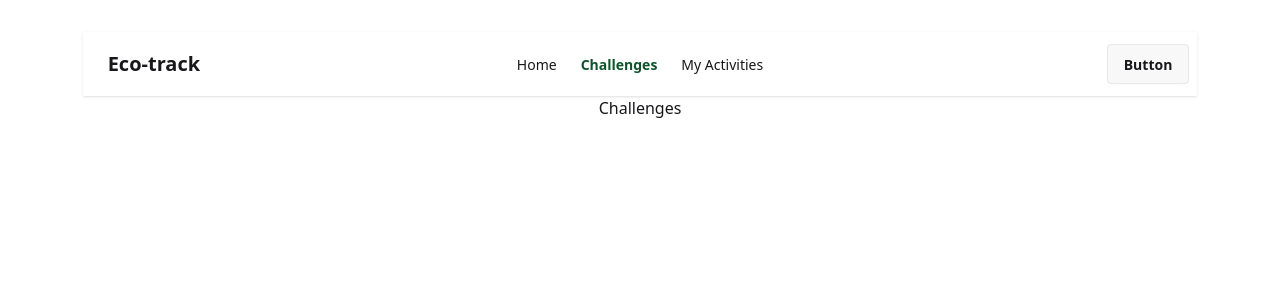
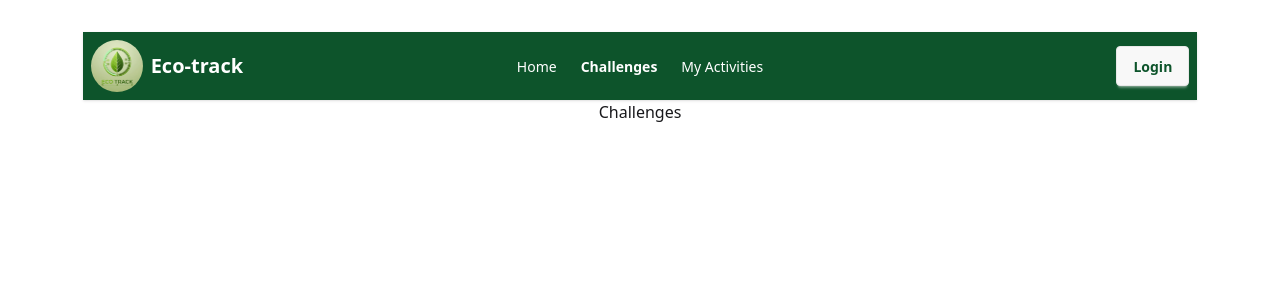
Before and after one commit to fariha-rahman721/my-eco-track, a React (Vite) app: page /challenges in a window 1280 px wide. Shown: the top 300 px of the page. Built offline with nearby package versions, Linux system fonts and the light colour scheme.

Commit message:
added navbar and set route

```diff
--- /dev/null
+++ b/src/Components/Hero.jsx
@@ -0,0 +1,31 @@
+
+
+const Hero = () => {
+
+    return (
+        <div className="carousel w-11/12 mx-auto md:w-11/12 lg:w-11/12 rounded-lg mb-6">
+            <div id="item1" className="carousel-item w-full">
+                <img
+                    src="https://img.daisyui.com/images/stock/photo-1625726411847-8cbb60cc71e6.webp"
+                    className="w-full" />
+            </div>
+            <div id="item2" className="carousel-item w-full">
+                <img
+                    src="https://img.daisyui.com/images/stock/photo-1609621838510-5ad474b7d25d.webp"
+                    className="w-full" />
+            </div>
+            <div id="item3" className="carousel-item w-full">
+                <img
+                    src="https://img.daisyui.com/images/stock/photo-1414694762283-acccc27bca85.webp"
+                    className="w-full" />
+            </div>
+            <div id="item4" className="carousel-item w-full">
+                <img
+                    src="https://img.daisyui.com/images/stock/photo-1665553365602-b2fb8e5d1707.webp"
+                    className="w-full" />
+            </div>
+        </div>
+    );
+};
+
+export default Hero;
--- a/src/Components/Navbar.jsx
+++ b/src/Components/Navbar.jsx
@@ -4,20 +4,20 @@ import { NavLink } from 'react-router';
 const Navbar = () => {
     const links = <>
         <NavLink className={({ isActive }) =>
-            isActive ? "text-green-900 font-extrabold" : "hover:text-green-700 hover:font-extrabold"
+            isActive ? "text-shadow-white font-extrabold" : "hover:text-green-100 hover:font-bold"
         } to='/'>Home</NavLink>
         <NavLink className={({ isActive }) =>
-            isActive ? "text-green-900 font-extrabold" : "hover:text-green-700 hover:font-extrabold"
+            isActive ? "text-shadow-white font-extrabold" : "hover:text-green-100 hover:font-bold"
         } to='/challenges'>Challenges</NavLink>
         <NavLink className={({ isActive }) =>
-            isActive ? "text-green-900 font-extrabold" : "hover:text-green-700 hover:font-extrabold"
+            isActive ? "text-shadow-white font-extrabold" : "hover:text-green-100 hover:font-bold"
         } to='/myActivities'>My Activities</NavLink>
 
     </>
     return (
 
 
-        <div className="navbar bg-base-100 shadow-sm w-11/12 md:w-11/12 lg:w-11/12 mx-auto">
+        <div className="navbar bg-green-900 shadow-sm w-11/12 md:w-11/12 lg:w-11/12 mx-auto text-white">
             <div className="navbar-start">
                 <div className="dropdown">
                     <div tabIndex={0} role="button" className="btn btn-ghost lg:hidden">
@@ -25,13 +25,14 @@ const Navbar = () => {
                     </div>
                     <ul
                         tabIndex="-1"
-                        className="menu menu-sm dropdown-content bg-base-100 rounded-box z-1 mt-3 w-52 p-2 gap-4 shadow cursor-pointer">
+                        className="menu menu-sm dropdown-content bg-green-800 rounded-box z-1 mt-3 w-52 p-2 gap-4 shadow cursor-pointer font-bold">
 
 
                         {links}
                     </ul>
                 </div>
-                <a className="btn btn-ghost text-xl">Eco-track</a>
+                <img src="/logo.jpeg" className='w-13 h-13 rounded-full' alt="" />
+                <a className="font-bold pl-2 text-xl text-white">Eco-track</a>
             </div>
             <div className="navbar-center hidden lg:flex">
                 <ul className="menu menu-horizontal px-1 cursor-pointer gap-6">
@@ -39,7 +40,7 @@ const Navbar = () => {
                 </ul>
             </div>
             <div className="navbar-end">
-                <a className="btn">Button</a>
+                <a className="btn text-green-900 font-semibold">Login</a>
             </div>
         </div>
 
--- a/src/Layouts/PublicLayout.jsx
+++ b/src/Layouts/PublicLayout.jsx
@@ -1,12 +1,18 @@
 import React from 'react';
 import Home from '../Pages/Home/Home';
+import Navbar from '../Components/Navbar';
+import { Outlet } from 'react-router';
 
 const PublicLayout = () => {
     return (
         <div>
-            <Home>
+            <Navbar>
 
-            </Home>
+            </Navbar>
+            <Outlet>
+
+            </Outlet>
+
 
         </div>
     );
--- a/src/Pages/Challenges/Challenges.jsx
+++ b/src/Pages/Challenges/Challenges.jsx
@@ -1,7 +1,9 @@
 import React from 'react';
 import Navbar from '../../Components/Navbar';
 
+
 const Challenges = () => {
+
     return (
         <div>
             <Navbar></Navbar>
--- a/src/Pages/Home/Home.jsx
+++ b/src/Pages/Home/Home.jsx
@@ -1,10 +1,17 @@
 import React from 'react';
 import Navbar from '../../Components/Navbar';
+import { Outlet, useLoaderData } from 'react-router';
+import Hero from '../../Components/Hero';
+
 
 const Home = () => {
+    const data = useLoaderData();
+    console.log(data);
+
     return (
         <div>
-            <Navbar></Navbar>
+            <Hero key={data._id} data={data}></Hero>
+
         </div>
     );
 };
--- a/src/Routes/Router.jsx
+++ b/src/Routes/Router.jsx
@@ -13,7 +13,9 @@ export const router = createBrowserRouter([
                 index: true,
                 path: "/",
                 element: <Home />,
-
+                loader: async () => {
+                    const res = await fetch('http://localhost:3000/cards');
+                    return res.json()}
             },
         ]
     },
@@ -21,6 +23,7 @@ export const router = createBrowserRouter([
     {
         path: "/challenges",
         element: <Challenges />,
+
     },
     {
         path: "/myActivities",
```
Also changed, not shown: public/logo.jpeg (added).
